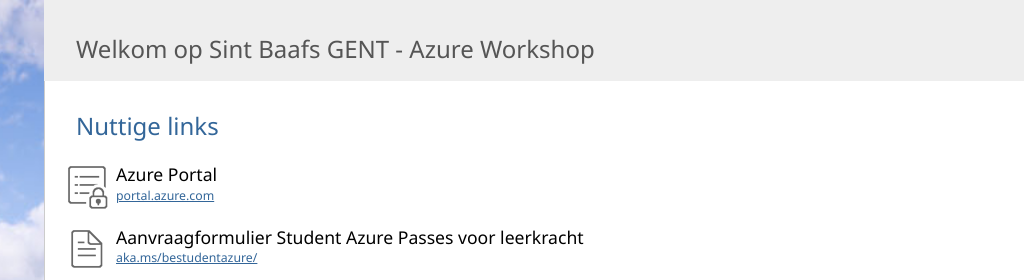
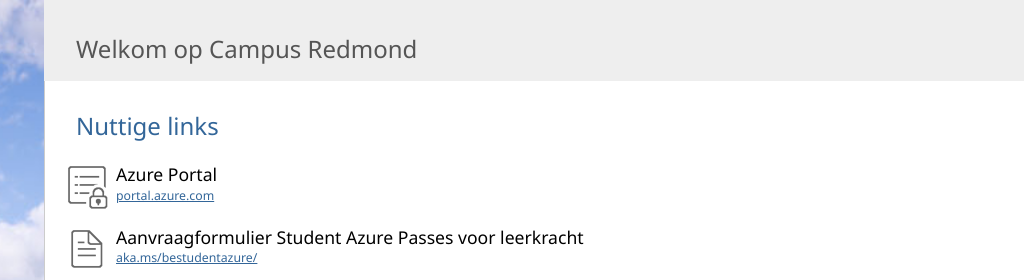
Before and after one commit to t2kx/aztmplate, a plain HTML site: page index.html in a window 1280 px wide. Shown: the top 280 px of the page, 256-1280 px from the left. Drawn offline with Linux system fonts and the light colour scheme.

Commit message:
second commint -- back to initial code

```diff
--- a/index.html
+++ b/index.html
@@ -97,7 +97,7 @@
 		</aside>
 		<section id="main">
 			<header>
-				<h1>Welkom op Sint Baafs GENT - Azure Workshop</h1>
+				<h1>Welkom op Campus Redmond</h1>
 			</header>
 			<article class="content">
 
```
